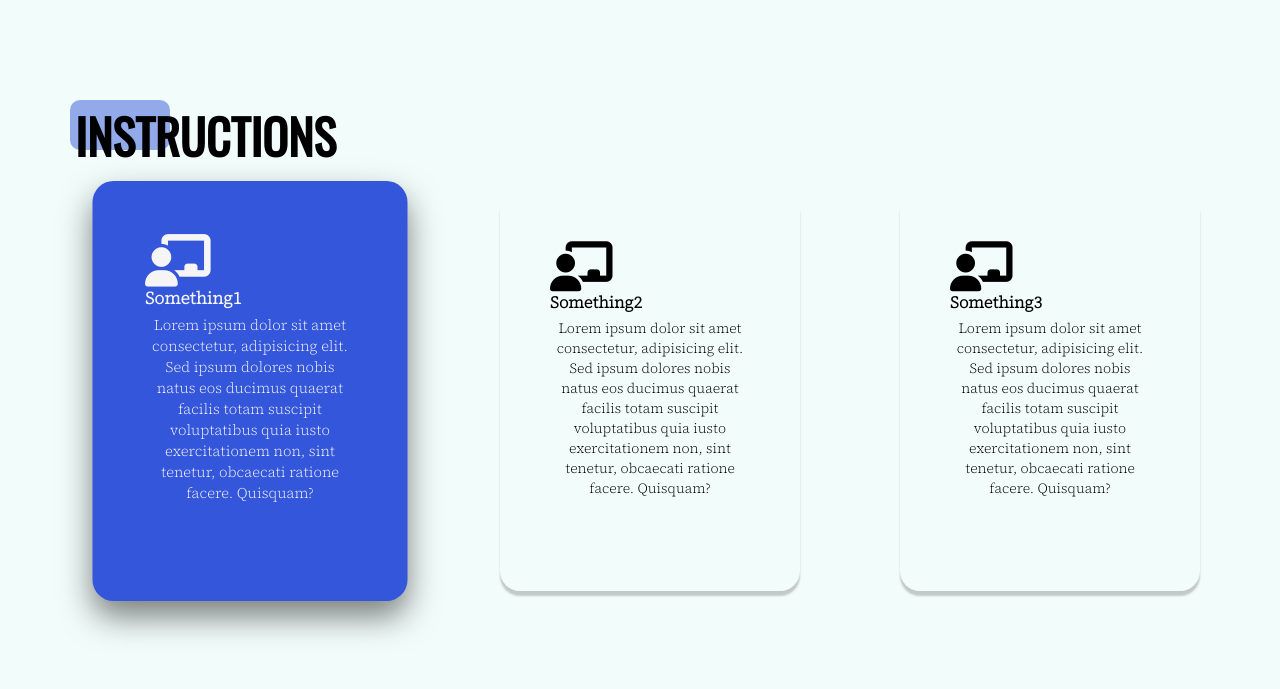
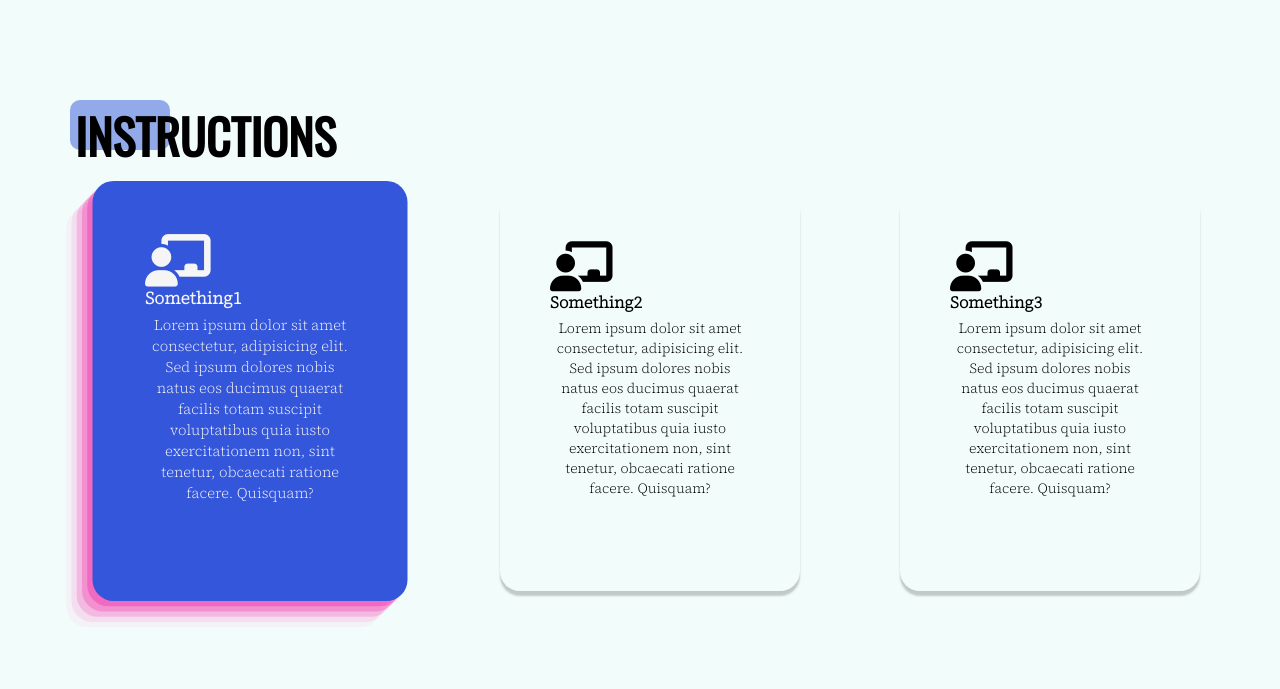
Before and after one commit to ZylerPepito/Evaluation-Phil-Am-Outsourcing, a website: page index.html in a window 1280 px wide. In both pictures the pointer is over the element 250 px from the left and 1027 px from the top of the page. Shown: the part 636-1325 px from the top of the page. Drawn offline with nearby package versions, Linux system fonts and the light colour scheme.

Commit message:
box-shadow hovers for instruction boxes

```diff
--- a/style.css
+++ b/style.css
@@ -194,9 +194,16 @@ main {
   }
   .box:hover {
     transform: scale(1.05);
-    box-shadow: 0 15px 30px rgba(0,0,0, 0.5);
+    box-shadow: rgba(240, 46, 170, 0.4) 0px 5px, rgba(240, 46, 170, 0.3) 0px 10px, rgba(240, 46, 170, 0.2) 0px 15px, rgba(240, 46, 170, 0.1) 0px 20px, rgba(240, 46, 170, 0.05) 0px 25px;
     background-color: var(--accent);
     color: whitesmoke;
+  }
+  .box:hover:nth-child(1) {
+    box-shadow: rgba(240, 46, 170, 0.4) -5px 5px, rgba(240, 46, 170, 0.3) -10px 10px, rgba(240, 46, 170, 0.2) -15px 15px, rgba(240, 46, 170, 0.1) -20px 20px, rgba(240, 46, 170, 0.05) -25px 25px;
+  }
+
+  .box:hover:nth-child(3) {
+    box-shadow: rgba(240, 46, 170, 0.4) 5px 5px, rgba(240, 46, 170, 0.3) 10px 10px, rgba(240, 46, 170, 0.2) 15px 15px, rgba(240, 46, 170, 0.1) 20px 20px, rgba(240, 46, 170, 0.05) 25px 25px;
   }
   .box p {
     text-align: center;
```
